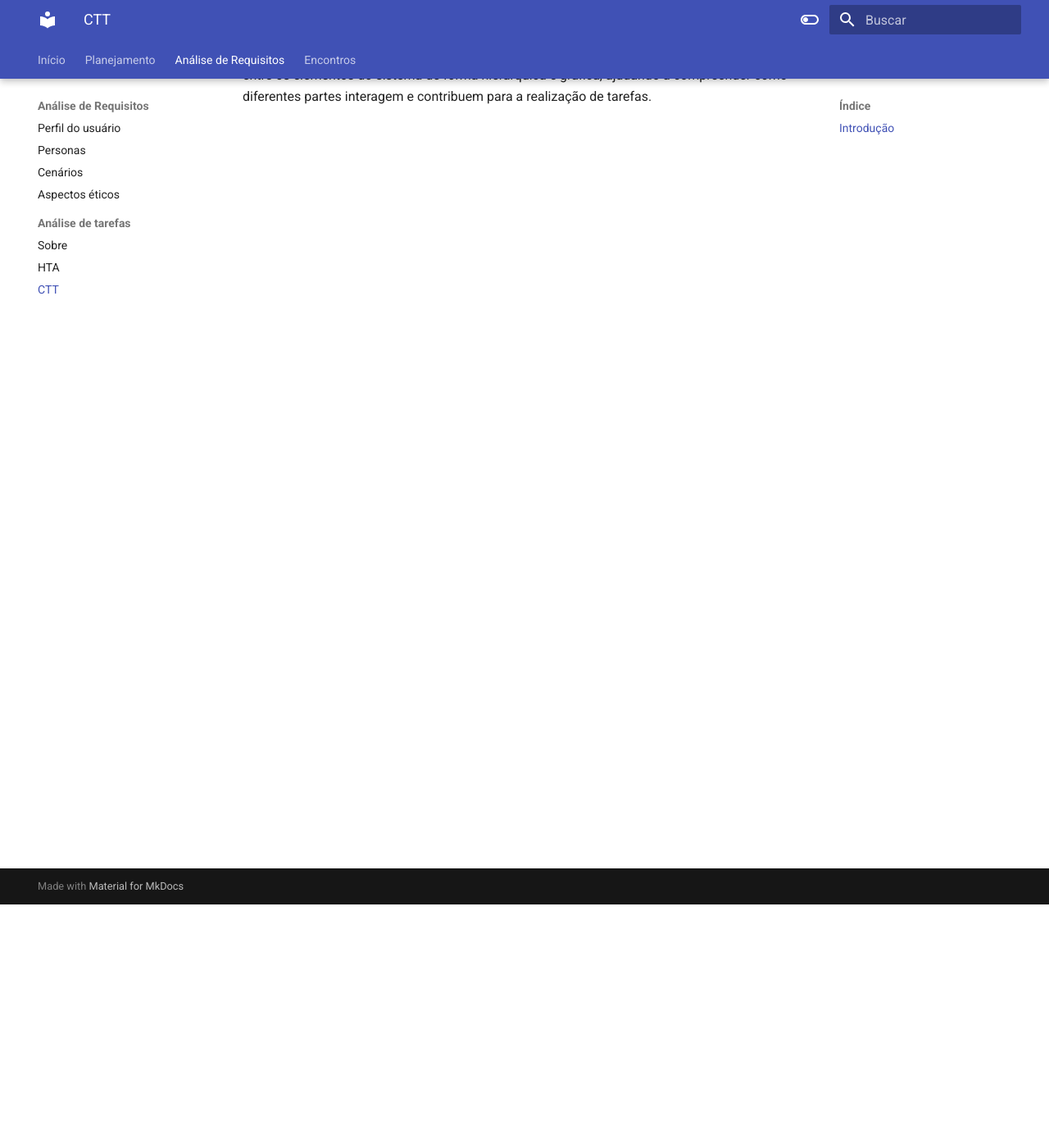
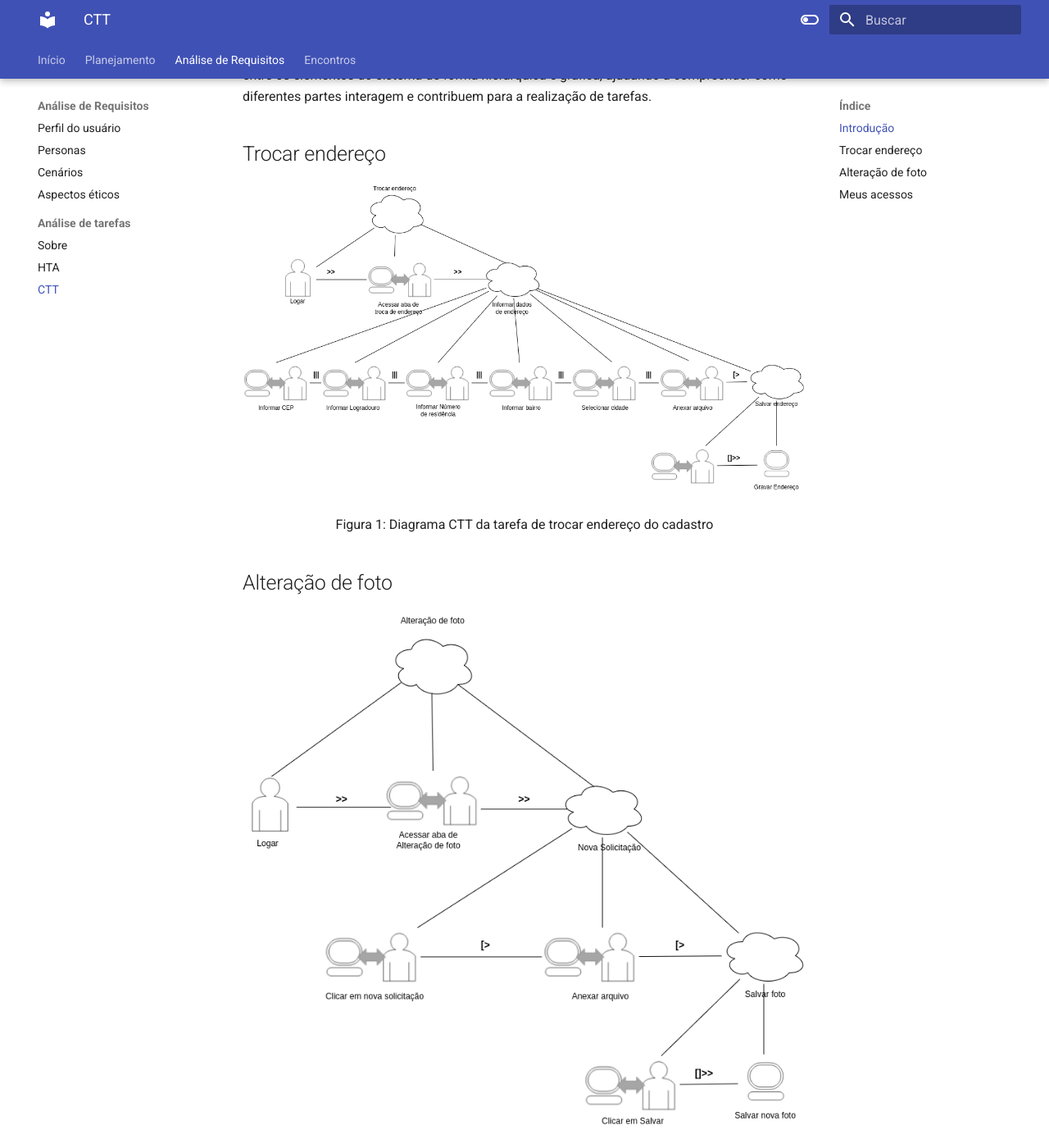
Before and after one commit to Interacao-Humano-Computador/2023.2--BRB-Mobilidade, an MkDocs documentation site: the page built from docs/analiseRequisitos/analise_tarefas/ctt.md, in a window 1280 px wide and 1400 px high, scrolled down 297 px. Shown: the whole window at 82% size. Built offline with MkDocs 1.6.1 and Material for MkDocs 9.7.7, drawn with Linux system fonts in a browser that asks for light colours; some of the changed text lies outside the part shown.

Commit message:
feat: add novos gráficos ctt

```diff
--- a/docs/analiseRequisitos/analise_tarefas/ctt.md
+++ b/docs/analiseRequisitos/analise_tarefas/ctt.md
@@ -1,3 +1,24 @@
 ### Introdução
 
 O ConcurTaskTrees (CTT) é uma metodologia utilizada para modelar e analisar o comportamento de sistemas interativos, especialmente em situações onde múltiplos agentes ou componentes interagem. O CTT emprega árvores de tarefas concorrentes para representar as ações e decisões dos usuários e sistemas. Essas árvores descrevem as possíveis interações entre os elementos do sistema de forma hierárquica e gráfica, ajudando a compreender como diferentes partes interagem e contribuem para a realização de tarefas.
+
+## Trocar endereço
+
+<div style="text-align: center">
+    <img src="https://github.com/Interacao-Humano-Computador/2023.2--BRB-Mobilidade/blob/main/docs/assets/diagramas ctt/Trocar_end.drawio.png">
+    <p>Figura 1: Diagrama CTT da tarefa de trocar endereço do cadastro</p>
+</div>
+
+## Alteração de foto
+
+<div style="text-align: center">
+    <img src="https://github.com/Interacao-Humano-Computador/2023.2--BRB-Mobilidade/blob/main/docs/assets/diagramas ctt/Alteracao_foto.drawio.png">
+    <p>Figura 1: Diagrama CTT da tarefa de alterar foto do cadastro</p>
+</div>
+
+## Meus acessos
+
+<div style="text-align: center">
+    <img src="https://github.com/Interacao-Humano-Computador/2023.2--BRB-Mobilidade/blob/main/docs/assets/diagramas ctt/Meus_acessos.drawio.png">
+    <p>Figura 1: Diagrama CTT da tarefa de visualizar os acessos</p>
+</div>
```
Also changed, not shown: docs/assets/diagramas ctt/Alteracao_foto.drawio.png (added), docs/assets/diagramas ctt/Meus_acessos.drawio.png (added), docs/assets/diagramas ctt/Trocar_end.drawio.png (added).
